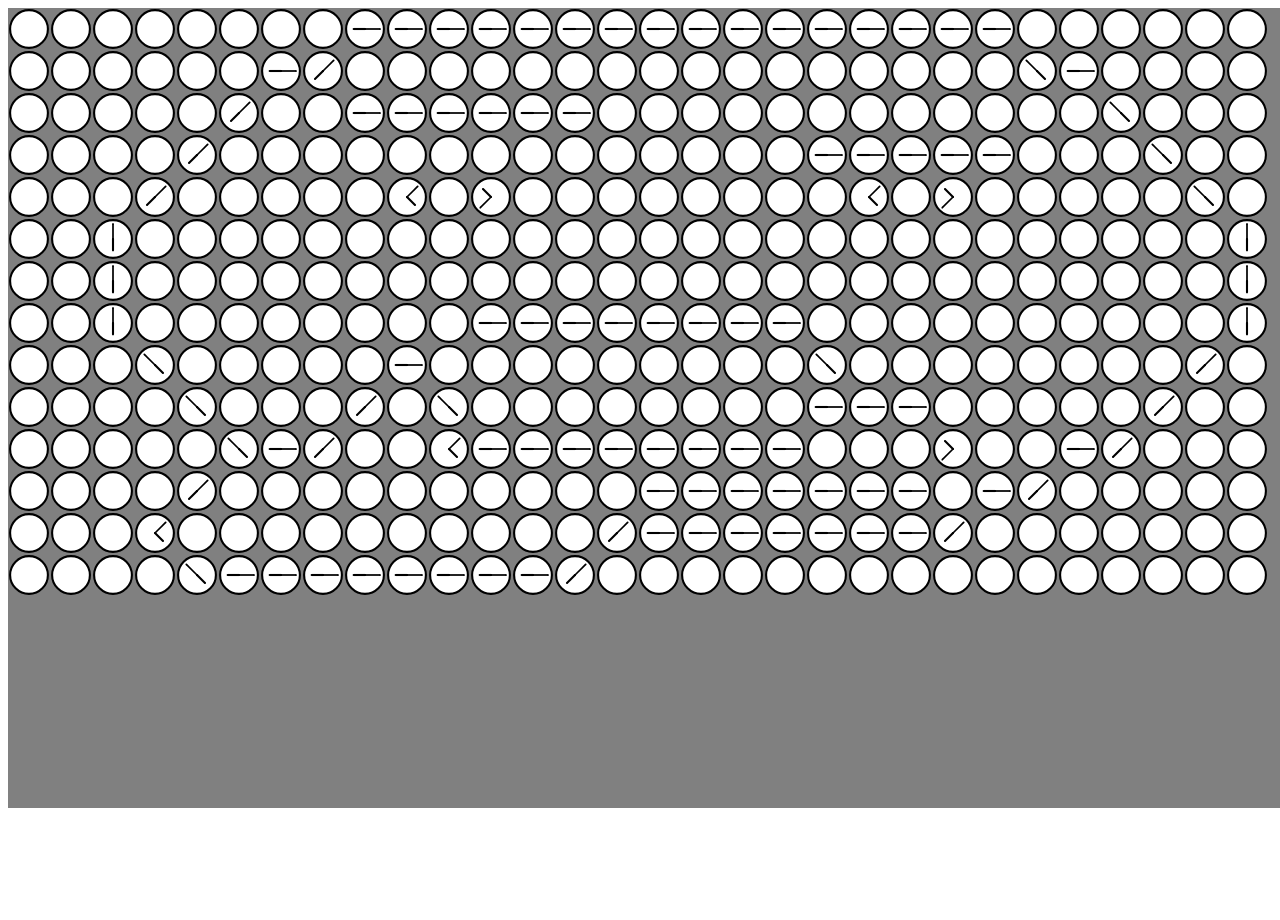
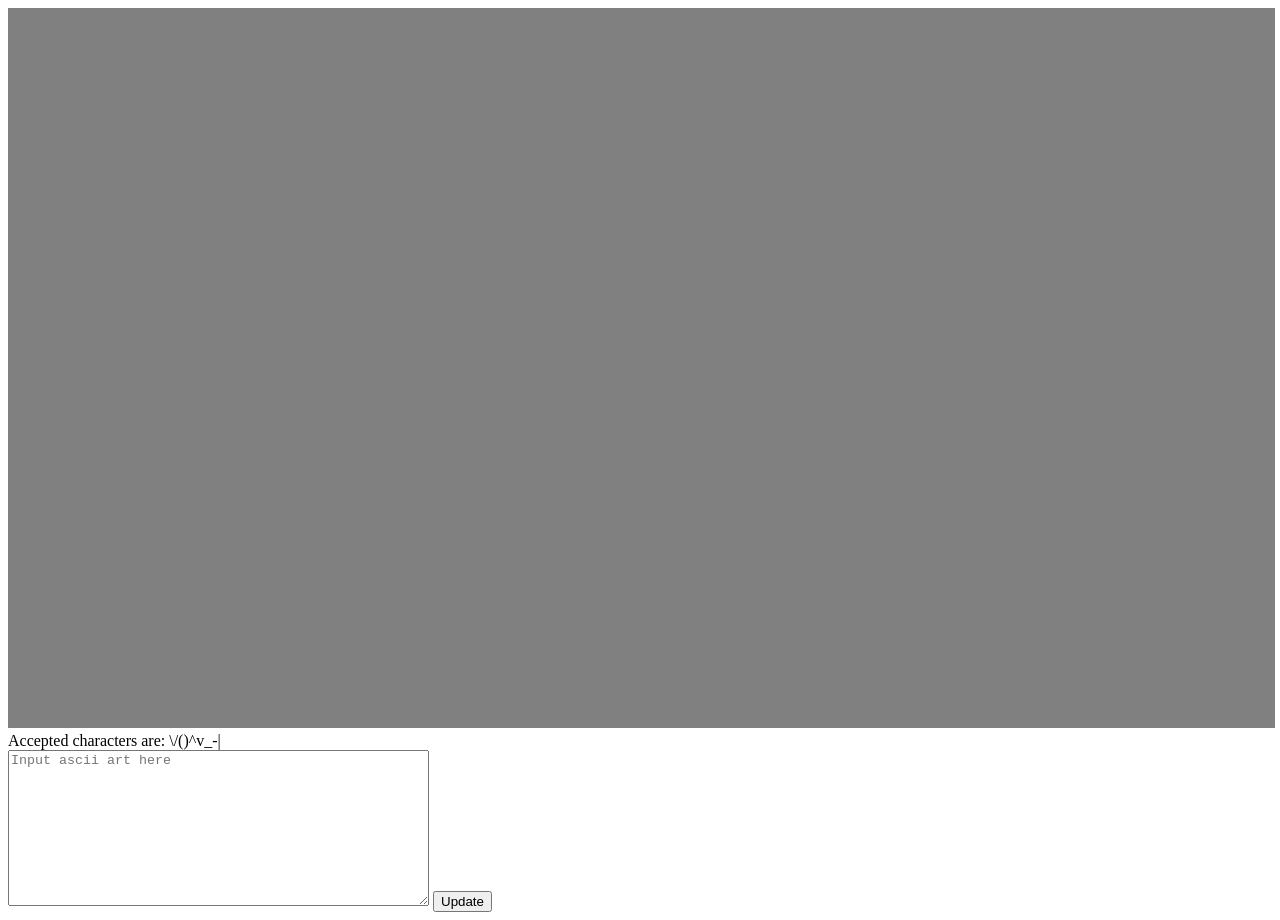
Before and after one commit to eniallator/Clock-Wall-Art, a plain HTML site: page index.html in a window 1280 px wide. Before the commit the page ends 820 px from the top, so only its background shows below. Drawn offline with Linux system fonts and the light colour scheme.

Commit message:
Added a textarea to input ascii art

```diff
--- a/index.html
+++ b/index.html
@@ -9,6 +9,9 @@
 
   <body>
     <canvas id="canvas"></canvas>
+    <div id="accepted-chars"></div>
+    <textarea id="art-input" placeholder="Input ascii art here" cols="50" rows="10"></textarea>
+    <button onclick="draw()">Update</button>
     <script src="AngleLookup.js"></script>
     <script src="Clock.js"></script>
     <script src="index.js"></script>
--- a/index.js
+++ b/index.js
@@ -1,8 +1,10 @@
 const canvas = document.getElementById('canvas')
 const ctx = canvas.getContext('2d')
+const acceptedChars = document.getElementById('accepted-chars')
+acceptedChars.innerHTML = 'Accepted characters are: ' + Object.keys(charToAngles).join('')
 
-canvas.width = window.innerWidth
-canvas.height = window.innerHeight
+canvas.width = window.innerWidth * 0.99
+canvas.height = window.innerHeight * 0.9
 
 function getMaxwidth(lines) {
     let maxWidth = 0
@@ -40,24 +42,12 @@ function init(textArtToParse) {
     return clocks
 }
 
-let clocks = init(`        ________________
-      _/                \\_
-     /  ______            \\
-    /              _____   \\
-   /     (@)        (@)     \\
-  |                          |
-  |                          |
-  |        ________          |
-   \\     _         \\        /
-    \\   / \\        ___     /
-     \\_/  (___-----   )  _/
-    /          ____--- _/
-   (          /_______/
-    \\________/`)
-
 function draw() {
     ctx.fillStyle = '#808080'
     ctx.fillRect(0, 0, canvas.width, canvas.height)
+
+    const artInput = document.getElementById('art-input')
+    const clocks = init(artInput.value)
 
     for (let row of clocks) {
         for (let clock of row) {
```
